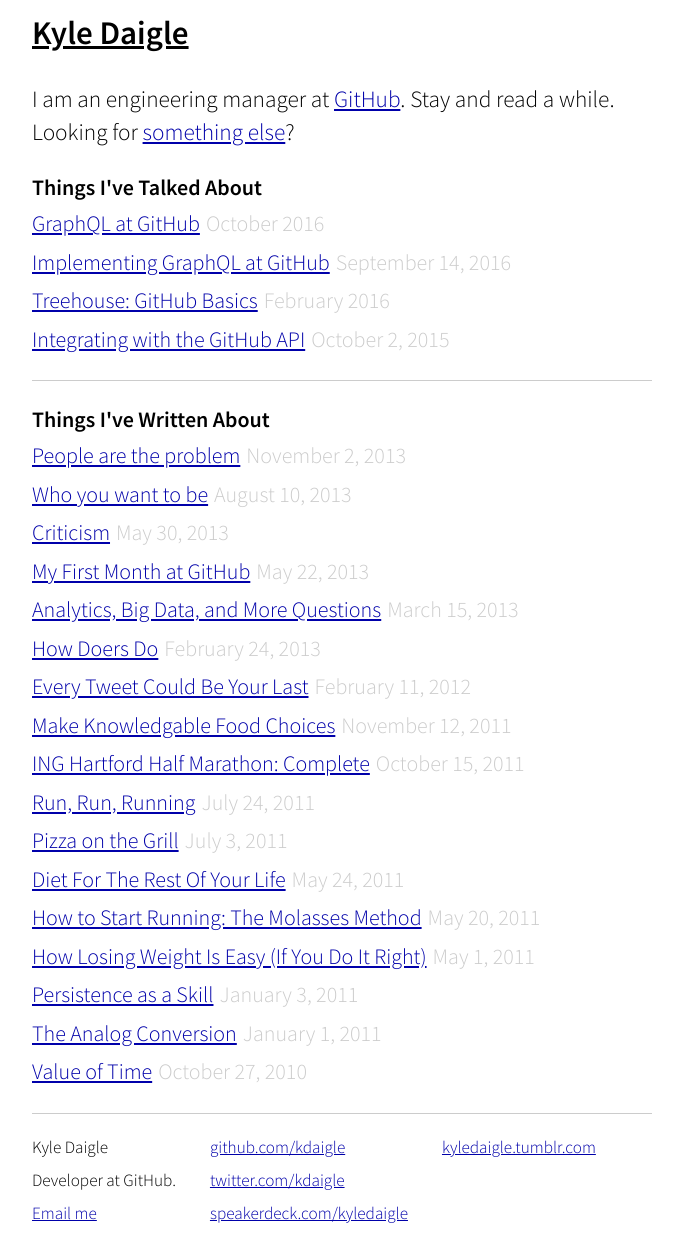
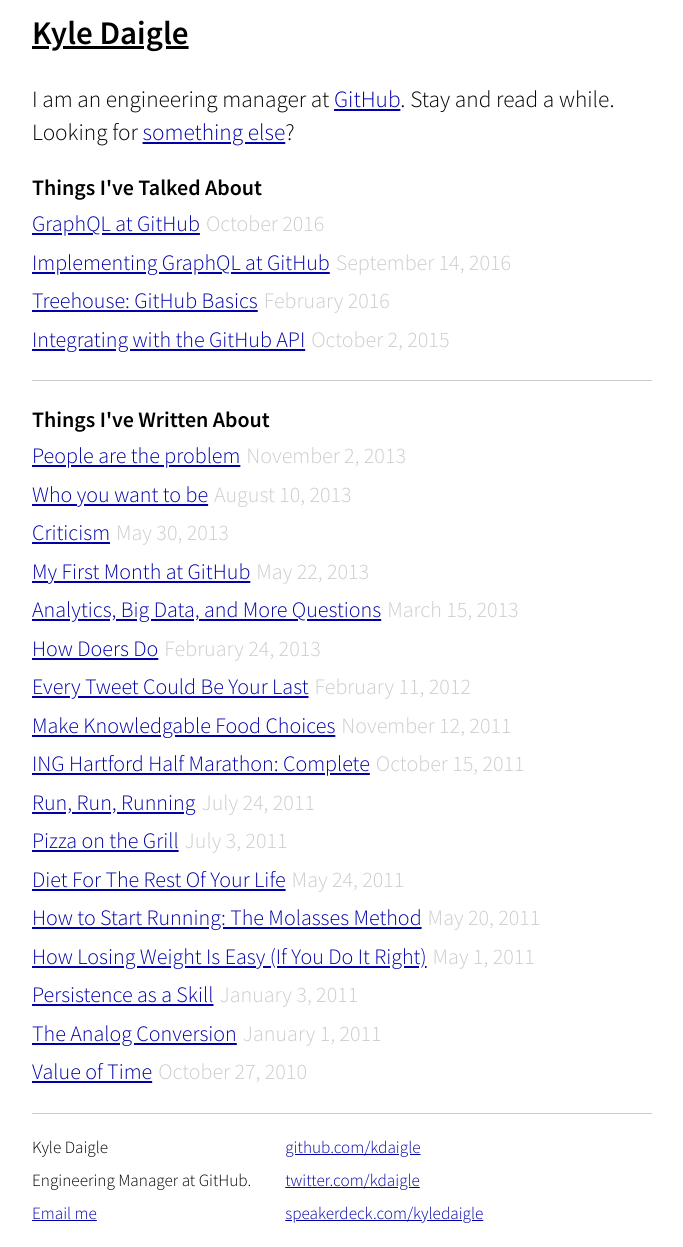
Before and after one commit to kdaigle/kdaigle.github.io, a Jekyll site: the page built from index.html, in a window 1280 px wide. Shown: the whole page, without its empty margins (298-981 px from the left). Built offline with Jekyll 4.4.1, drawn with Linux system fonts in a browser that asks for light colours.

Commit message:
Update the layout for title and remove Tumblr

```diff
--- a/_layouts/default.html
+++ b/_layouts/default.html
@@ -30,7 +30,7 @@
             <div class="contact">
               <p>
                 Kyle Daigle<br />
-                Developer at GitHub.<br />
+                Engineering Manager at GitHub.<br />
                 <a href="mailto:kyledaigle@gmail.com">Email me</a>
               </p>
             </div>
@@ -41,11 +41,11 @@
                 <a href="http://www.speakerdeck.com/kyledaigle">speakerdeck.com/kyledaigle</a><br/>
               </p>
             </div>
-            <div class="contact">
+            <!-- <div class="contact">
               <p>
                 <a href="http://kyledaigle.tumblr.com/">kyledaigle.tumblr.com</a><br />
               </p>
-            </div>
+            </div> -->
           </div>
         </div>
       </div> <!-- /container -->
```
